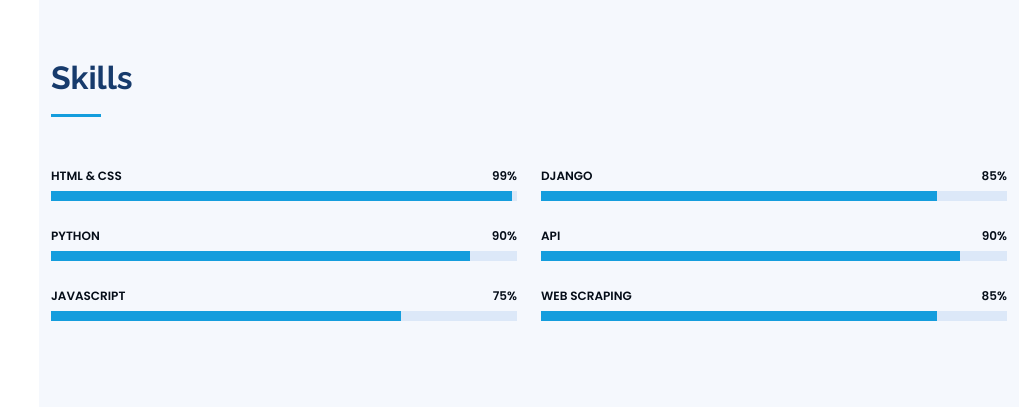
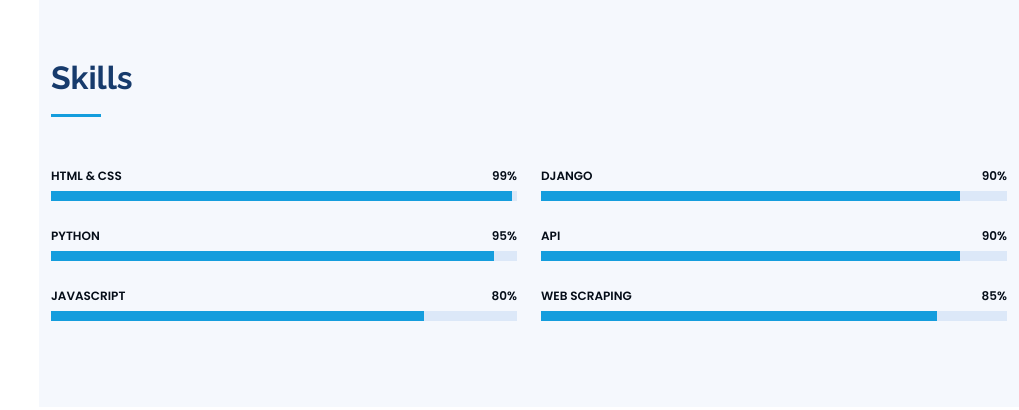
Before and after one commit to Olusols/solsmedia, a Django app: page / in a window 1280 px wide. Shown: the part 1780-2190 px from the top of the page, without its empty margins (261-1280 px from the left). Run offline with Django 3.2, Linux system fonts and the light colour scheme; data comes from the database, SQL or seed files in the repository; some libraries are stand-ins or nearby versions.

Commit message:
Update skills.html

```diff
--- a/Sols/templates/index/skills.html
+++ b/Sols/templates/index/skills.html
@@ -22,16 +22,16 @@
             </div>
 
             <div class="progress">
-              <span class="skill">Python <i class="val">90%</i></span>
+              <span class="skill">Python <i class="val">95%</i></span>
               <div class="progress-bar-wrap">
-                <div class="progress-bar" role="progressbar" aria-valuenow="90" aria-valuemin="0" aria-valuemax="100"></div>
+                <div class="progress-bar" role="progressbar" aria-valuenow="95" aria-valuemin="0" aria-valuemax="100"></div>
               </div>
             </div>
 
             <div class="progress">
-              <span class="skill">JavaScript <i class="val">75%</i></span>
+              <span class="skill">JavaScript <i class="val">80%</i></span>
               <div class="progress-bar-wrap">
-                <div class="progress-bar" role="progressbar" aria-valuenow="75" aria-valuemin="0" aria-valuemax="100"></div>
+                <div class="progress-bar" role="progressbar" aria-valuenow="80" aria-valuemin="0" aria-valuemax="100"></div>
               </div>
             </div>
 
@@ -40,9 +40,9 @@
           <div class="col-lg-6" data-aos="fade-up" data-aos-delay="100">
 
             <div class="progress">
-              <span class="skill">Django <i class="val">85%</i></span>
+              <span class="skill">Django <i class="val">90%</i></span>
               <div class="progress-bar-wrap">
-                <div class="progress-bar" role="progressbar" aria-valuenow="85" aria-valuemin="0" aria-valuemax="100"></div>
+                <div class="progress-bar" role="progressbar" aria-valuenow="90" aria-valuemin="0" aria-valuemax="100"></div>
               </div>
             </div>
 
```
